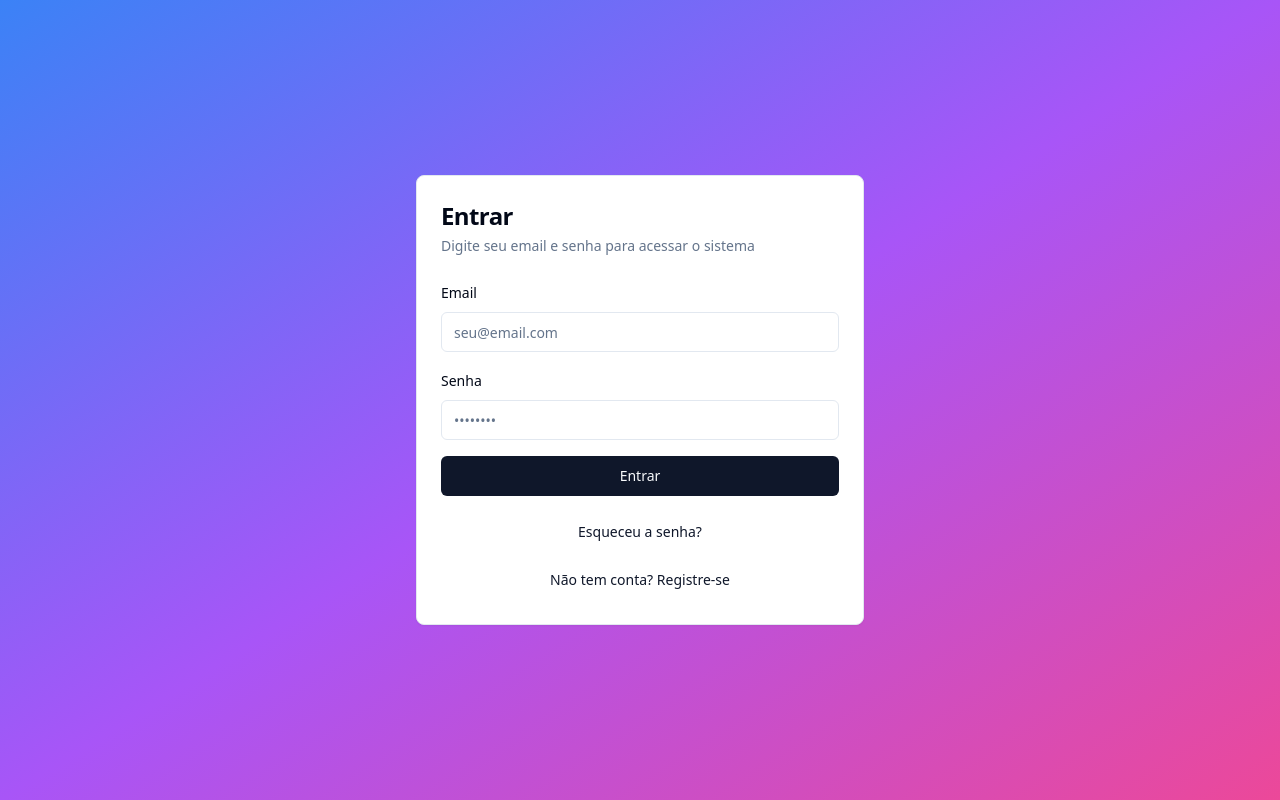
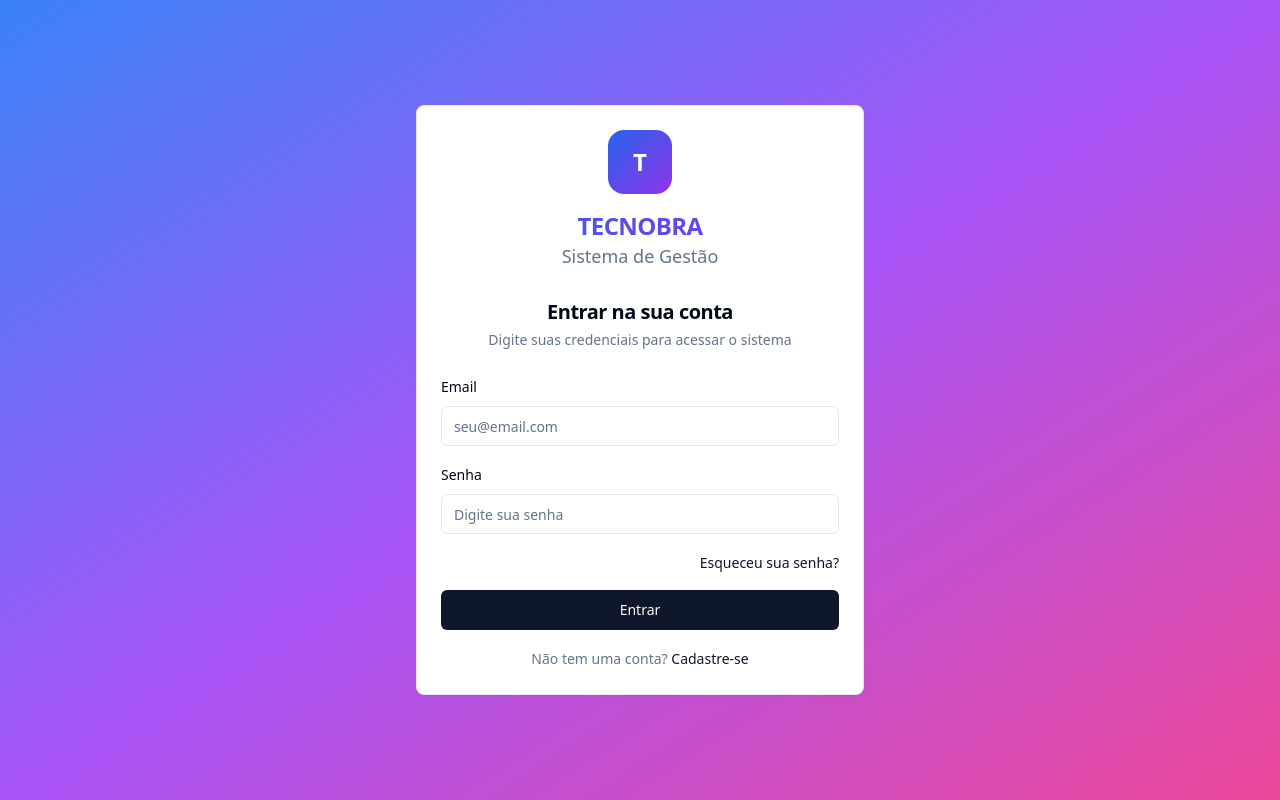
Before and after one commit to Adolfoctrl/site-flow-master, a React (Vite) app: page / in a window 1280 px wide. Built offline with nearby package versions, Linux system fonts and the light colour scheme.

Commit message:
Provide more code files
The AI provided the user with more main files of the Tecnobra system: `src/components/auth/LoginForm.tsx`, `src/components/auth/RegisterForm.tsx`, `src/components/auth/ForgotPasswordForm.tsx`, and `src/components/auth/ProfileEditDialog.tsx`.

```diff
--- a/src/components/auth/LoginForm.tsx
+++ b/src/components/auth/LoginForm.tsx
@@ -12,7 +12,7 @@ import { ForgotPasswordForm } from "./ForgotPasswordForm";
 
 const loginSchema = z.object({
   email: z.string().email("Email inválido"),
-  password: z.string().min(6, "Senha deve ter pelo menos 6 caracteres"),
+  password: z.string().min(1, "Senha é obrigatória"),
 });
 
 type LoginFormData = z.infer<typeof loginSchema>;
@@ -36,38 +36,47 @@ export function LoginForm({ onSuccess, onToggleMode }: LoginFormProps) {
     },
   });
 
-  async function onSubmit(data: LoginFormData) {
+  const onSubmit = async (data: LoginFormData) => {
     setIsLoading(true);
     try {
       await signIn(data.email, data.password);
-
       toast({
         title: "Login realizado com sucesso!",
-        description: "Bem-vindo ao Tecnobra",
+        description: "Bem-vindo ao sistema TECNOBRA.",
       });
-
       onSuccess();
-    } catch (error: any) {
+    } catch (error) {
       toast({
+        variant: "destructive",
         title: "Erro no login",
-        description: error.message || "Verifique suas credenciais",
-        variant: "destructive",
+        description: error instanceof Error ? error.message : "Erro desconhecido",
       });
     } finally {
       setIsLoading(false);
     }
-  }
+  };
 
   if (showForgotPassword) {
     return <ForgotPasswordForm onBack={() => setShowForgotPassword(false)} />;
   }
 
   return (
-    <Card className="w-full max-w-md">
+    <Card className="w-full max-w-md mx-auto">
       <CardHeader className="space-y-1">
-        <CardTitle className="text-2xl font-bold">Entrar</CardTitle>
-        <CardDescription>
-          Digite seu email e senha para acessar o sistema
+        <div className="text-center mb-6">
+          <div className="w-16 h-16 bg-gradient-to-br from-blue-600 to-purple-600 rounded-2xl flex items-center justify-center mx-auto mb-4">
+            <span className="text-2xl font-bold text-white">T</span>
+          </div>
+          <CardTitle className="text-2xl font-bold bg-gradient-to-r from-blue-600 to-purple-600 bg-clip-text text-transparent">
+            TECNOBRA
+          </CardTitle>
+          <CardDescription className="text-lg">
+            Sistema de Gestão
+          </CardDescription>
+        </div>
+        <CardTitle className="text-xl text-center">Entrar na sua conta</CardTitle>
+        <CardDescription className="text-center">
+          Digite suas credenciais para acessar o sistema
         </CardDescription>
       </CardHeader>
       <CardContent>
@@ -83,6 +92,7 @@ export function LoginForm({ onSuccess, onToggleMode }: LoginFormProps) {
                     <Input
                       type="email"
                       placeholder="seu@email.com"
+                      disabled={isLoading}
                       {...field}
                     />
                   </FormControl>
@@ -99,7 +109,8 @@ export function LoginForm({ onSuccess, onToggleMode }: LoginFormProps) {
                   <FormControl>
                     <Input
                       type="password"
-                      placeholder="••••••••"
+                      placeholder="Digite sua senha"
+                      disabled={isLoading}
                       {...field}
                     />
                   </FormControl>
@@ -107,33 +118,32 @@ export function LoginForm({ onSuccess, onToggleMode }: LoginFormProps) {
                 </FormItem>
               )}
             />
-            <Button
-              type="submit"
-              className="w-full"
-              disabled={isLoading}
-            >
+            <div className="text-right">
+              <Button
+                type="button"
+                variant="link"
+                className="p-0 h-auto font-normal text-sm"
+                onClick={() => setShowForgotPassword(true)}
+              >
+                Esqueceu sua senha?
+              </Button>
+            </div>
+            <Button type="submit" className="w-full" disabled={isLoading}>
               {isLoading ? "Entrando..." : "Entrar"}
             </Button>
+            <div className="text-center">
+              <span className="text-sm text-muted-foreground">Não tem uma conta? </span>
+              <Button
+                type="button"
+                variant="link"
+                className="p-0 h-auto font-normal text-sm"
+                onClick={onToggleMode}
+              >
+                Cadastre-se
+              </Button>
+            </div>
           </form>
         </Form>
-        <div className="mt-4 text-center space-y-2">
-          <Button
-            variant="link"
-            onClick={() => setShowForgotPassword(true)}
-            className="text-sm"
-          >
-            Esqueceu a senha?
-          </Button>
-          <div>
-            <Button
-              variant="link"
-              onClick={onToggleMode}
-              className="text-sm"
-            >
-              Não tem conta? Registre-se
-            </Button>
-          </div>
-        </div>
       </CardContent>
     </Card>
   );
--- a/src/components/auth/RegisterForm.tsx
+++ b/src/components/auth/RegisterForm.tsx
@@ -15,8 +15,8 @@ const registerSchema = z.object({
   password: z.string().min(6, "Senha deve ter pelo menos 6 caracteres"),
   confirmPassword: z.string(),
   fullName: z.string().min(2, "Nome deve ter pelo menos 2 caracteres"),
-  role: z.enum(["admin", "supervisor", "worker", "visitor"], {
-    required_error: "Selecione um tipo de usuário",
+  role: z.enum(["admin", "manager", "employee"], {
+    required_error: "Selecione um papel",
   }),
   company: z.string().min(2, "Nome da empresa é obrigatório"),
 }).refine((data) => data.password === data.confirmPassword, {
@@ -43,45 +43,54 @@ export function RegisterForm({ onSuccess, onToggleMode }: RegisterFormProps) {
       password: "",
       confirmPassword: "",
       fullName: "",
-      role: undefined,
+      role: "employee",
       company: "",
     },
   });
 
-  async function onSubmit(data: RegisterFormData) {
+  const onSubmit = async (data: RegisterFormData) => {
     setIsLoading(true);
     try {
       await signUp({
         email: data.email,
         password: data.password,
         name: data.fullName,
+        company: data.company,
         role: data.role,
-        company: data.company,
       });
-
       toast({
-        title: "Registro realizado com sucesso!",
-        description: "Bem-vindo ao Tecnobra",
+        title: "Conta criada com sucesso!",
+        description: "Bem-vindo ao sistema TECNOBRA.",
       });
-
       onSuccess();
-    } catch (error: any) {
+    } catch (error) {
       toast({
-        title: "Erro no registro",
-        description: error.message || "Erro ao criar conta",
         variant: "destructive",
+        title: "Erro no cadastro",
+        description: error instanceof Error ? error.message : "Erro desconhecido",
       });
     } finally {
       setIsLoading(false);
     }
-  }
+  };
 
   return (
-    <Card className="w-full max-w-md">
+    <Card className="w-full max-w-md mx-auto">
       <CardHeader className="space-y-1">
-        <CardTitle className="text-2xl font-bold">Registrar</CardTitle>
-        <CardDescription>
-          Crie sua conta para acessar o sistema Tecnobra
+        <div className="text-center mb-6">
+          <div className="w-16 h-16 bg-gradient-to-br from-blue-600 to-purple-600 rounded-2xl flex items-center justify-center mx-auto mb-4">
+            <span className="text-2xl font-bold text-white">T</span>
+          </div>
+          <CardTitle className="text-2xl font-bold bg-gradient-to-r from-blue-600 to-purple-600 bg-clip-text text-transparent">
+            TECNOBRA
+          </CardTitle>
+          <CardDescription className="text-lg">
+            Sistema de Gestão
+          </CardDescription>
+        </div>
+        <CardTitle className="text-xl text-center">Criar nova conta</CardTitle>
+        <CardDescription className="text-center">
+          Preencha os dados abaixo para se cadastrar
         </CardDescription>
       </CardHeader>
       <CardContent>
@@ -94,7 +103,11 @@ export function RegisterForm({ onSuccess, onToggleMode }: RegisterFormProps) {
                 <FormItem>
                   <FormLabel>Nome Completo</FormLabel>
                   <FormControl>
-                    <Input placeholder="Seu nome completo" {...field} />
+                    <Input
+                      placeholder="Seu nome completo"
+                      disabled={isLoading}
+                      {...field}
+                    />
                   </FormControl>
                   <FormMessage />
                 </FormItem>
@@ -110,6 +123,7 @@ export function RegisterForm({ onSuccess, onToggleMode }: RegisterFormProps) {
                     <Input
                       type="email"
                       placeholder="seu@email.com"
+                      disabled={isLoading}
                       {...field}
                     />
                   </FormControl>
@@ -124,7 +138,11 @@ export function RegisterForm({ onSuccess, onToggleMode }: RegisterFormProps) {
                 <FormItem>
                   <FormLabel>Empresa</FormLabel>
                   <FormControl>
-                    <Input placeholder="Nome da empresa" {...field} />
+                    <Input
+                      placeholder="Nome da sua empresa"
+                      disabled={isLoading}
+                      {...field}
+                    />
                   </FormControl>
                   <FormMessage />
                 </FormItem>
@@ -135,24 +153,24 @@ export function RegisterForm({ onSuccess, onToggleMode }: RegisterFormProps) {
               name="role"
               render={({ field }) => (
                 <FormItem>
-                  <FormLabel>Tipo de Usuário</FormLabel>
+                  <FormLabel>Papel no Sistema</FormLabel>
                   <Select onValueChange={field.onChange} defaultValue={field.value}>
                     <FormControl>
-                      <SelectTrigger>
-                        <SelectValue placeholder="Selecione o tipo" />
+                      <SelectTrigger disabled={isLoading}>
+                        <SelectValue placeholder="Selecione seu papel" />
                       </SelectTrigger>
                     </FormControl>
                     <SelectContent>
+                      <SelectItem value="employee">Funcionário</SelectItem>
+                      <SelectItem value="manager">Gerente</SelectItem>
                       <SelectItem value="admin">Administrador</SelectItem>
-                      <SelectItem value="supervisor">Supervisor</SelectItem>
-                      <SelectItem value="worker">Trabalhador</SelectItem>
-                      <SelectItem value="visitor">Visitante</SelectItem>
                     </SelectContent>
                   </Select>
                   <FormMessage />
                 </FormItem>
               )}
             />
+            <div className="grid grid-cols-2 gap-4">
               <FormField
                 control={form.control}
                 name="password"
@@ -162,7 +180,8 @@ export function RegisterForm({ onSuccess, onToggleMode }: RegisterFormProps) {
                     <FormControl>
                       <Input
                         type="password"
-                      placeholder="••••••••"
+                        placeholder="Mínimo 6 caracteres"
+                        disabled={isLoading}
                         {...field}
                       />
                     </FormControl>
@@ -179,7 +198,8 @@ export function RegisterForm({ onSuccess, onToggleMode }: RegisterFormProps) {
                     <FormControl>
                       <Input
                         type="password"
-                      placeholder="••••••••"
+                        placeholder="Repita a senha"
+                        disabled={isLoading}
                         {...field}
                       />
                     </FormControl>
@@ -187,24 +207,23 @@ export function RegisterForm({ onSuccess, onToggleMode }: RegisterFormProps) {
                   </FormItem>
                 )}
               />
+            </div>
+            <Button type="submit" className="w-full" disabled={isLoading}>
+              {isLoading ? "Criando conta..." : "Criar conta"}
+            </Button>
+            <div className="text-center">
+              <span className="text-sm text-muted-foreground">Já tem uma conta? </span>
               <Button
-              type="submit"
-              className="w-full"
-              disabled={isLoading}
+                type="button"
+                variant="link"
+                className="p-0 h-auto font-normal text-sm"
+                onClick={onToggleMode}
               >
-              {isLoading ? "Registrando..." : "Registrar"}
+                Entre aqui
               </Button>
+            </div>
           </form>
         </Form>
-        <div className="mt-4 text-center">
-          <Button
-            variant="link"
-            onClick={onToggleMode}
-            className="text-sm"
-          >
-            Já tem conta? Faça login
-          </Button>
-        </div>
       </CardContent>
     </Card>
   );
```
Lines whose indentation alone changed are shown as unchanged.
